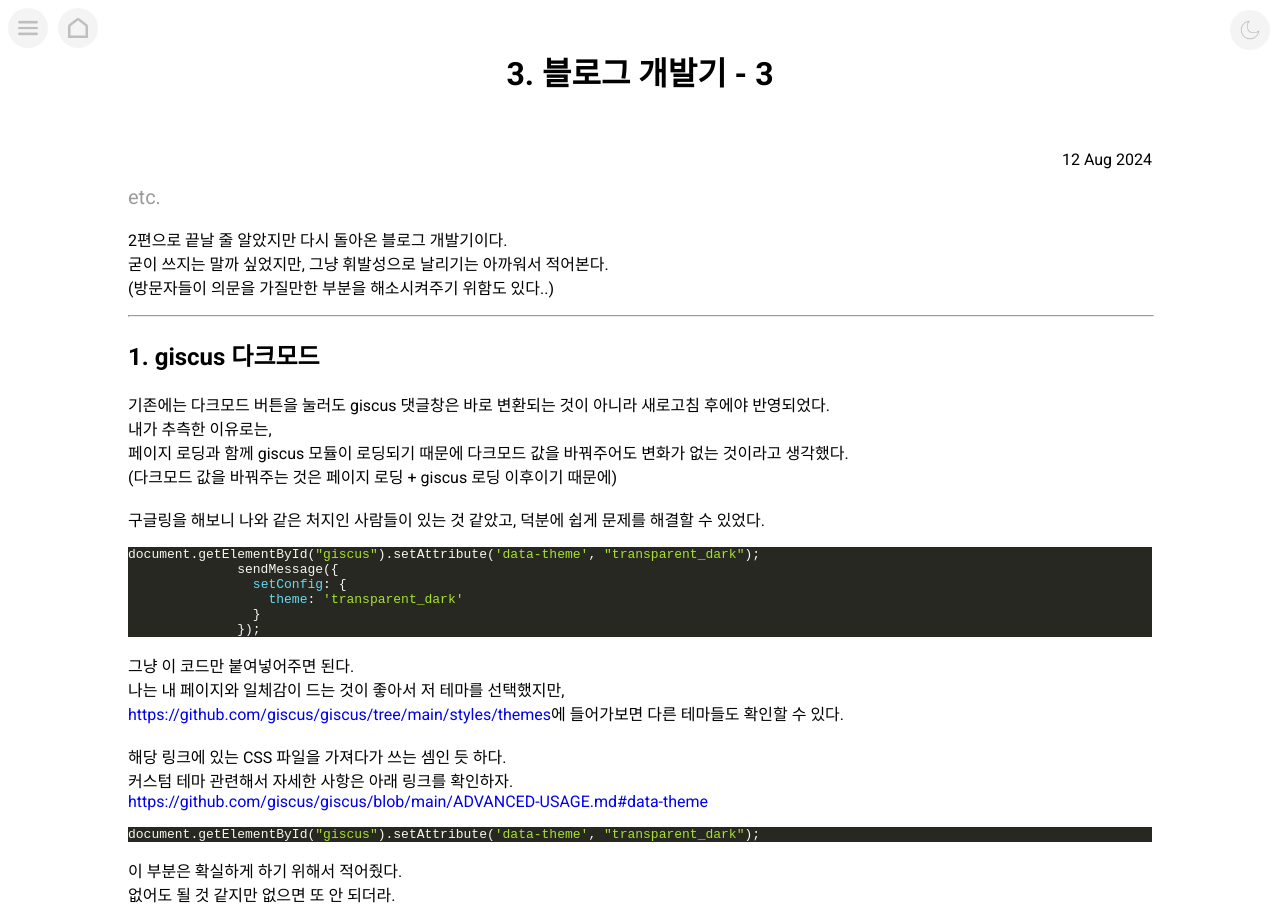
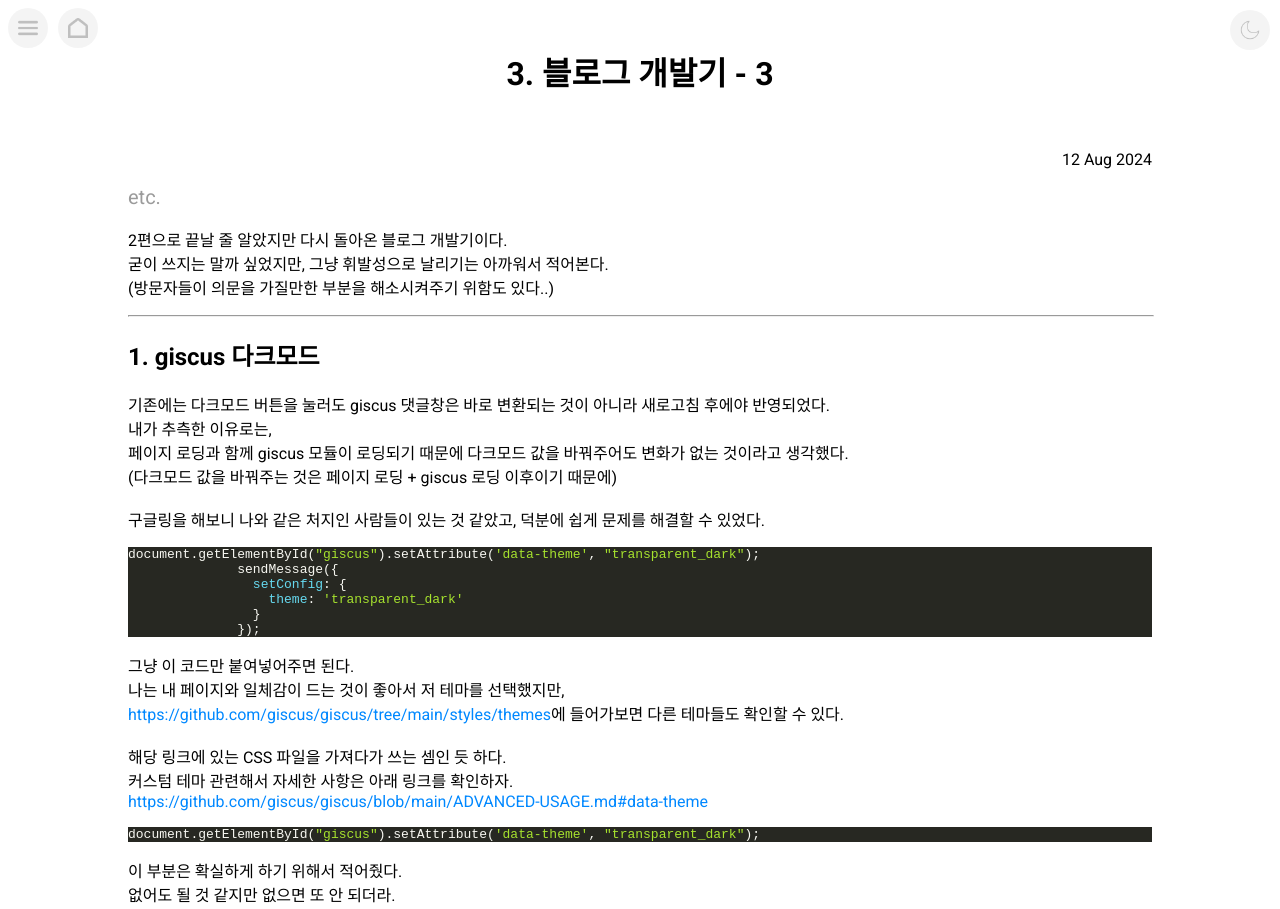
Before and after one commit to pmaarks/pmaarks.github.io, a Jekyll site: the page built from _posts/2024-08-12-3-블로그-개발기-3.md, in a window 1280 px wide. Shown: the top 909 px of the page. Built offline with Jekyll 4.4.1, drawn with Linux system fonts in a browser that asks for light colours; comment, search, counter and statistics services are not loaded.

Commit message:
fix post a:visited-2

```diff
--- a/_layouts/post.html
+++ b/_layouts/post.html
@@ -9,7 +9,12 @@
     <link rel="icon" type="image/png" sizes="16x16" href="{{site.baseurl}}/assets/favicons/favicon-16x16.png">
     <link rel="manifest" href="{{site.baseurl}}/assets/favicons/site.webmanifest">
     <style>
-        a:visited {
+        a:not(.category-button) {
+            text-decoration: none;
+            color: #0088ff;
+        }
+
+        a:visited:not(.category-button) {
             text-decoration: none;
             color: #0088ff;
         }
```
